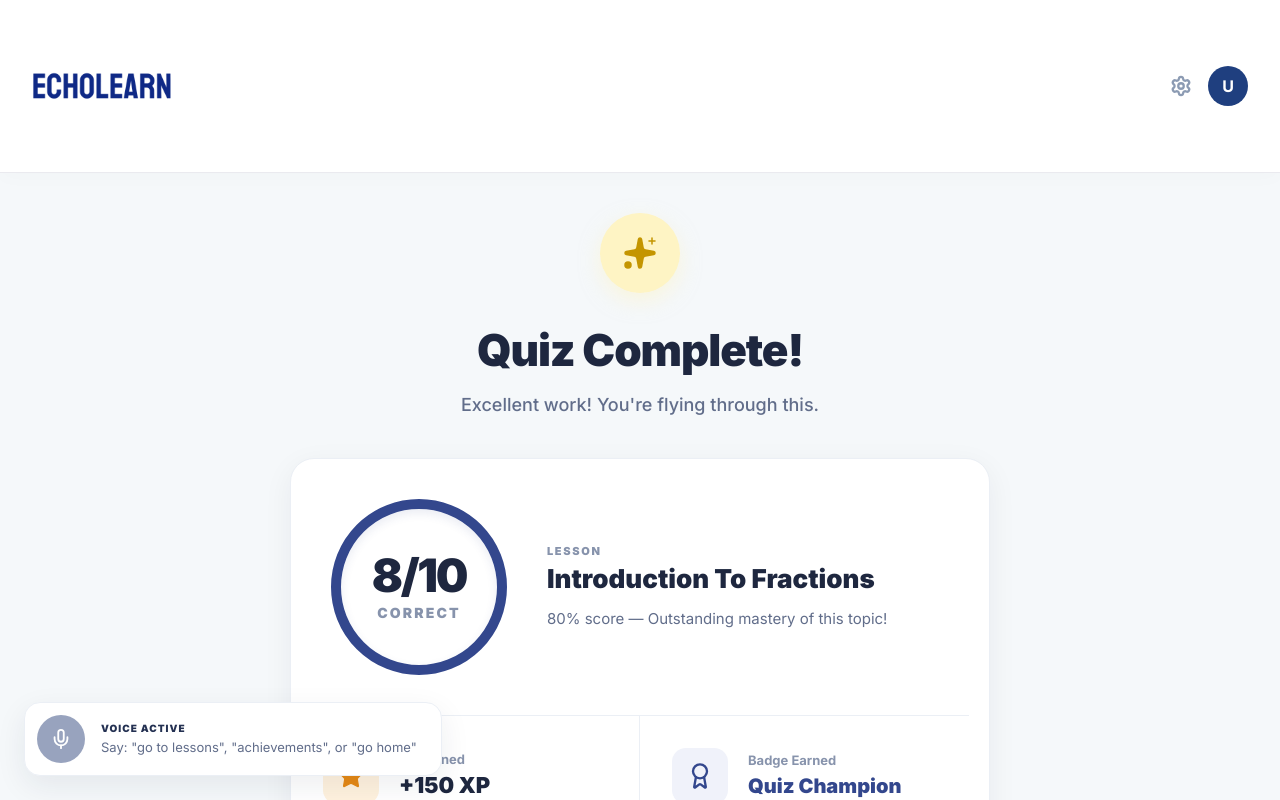
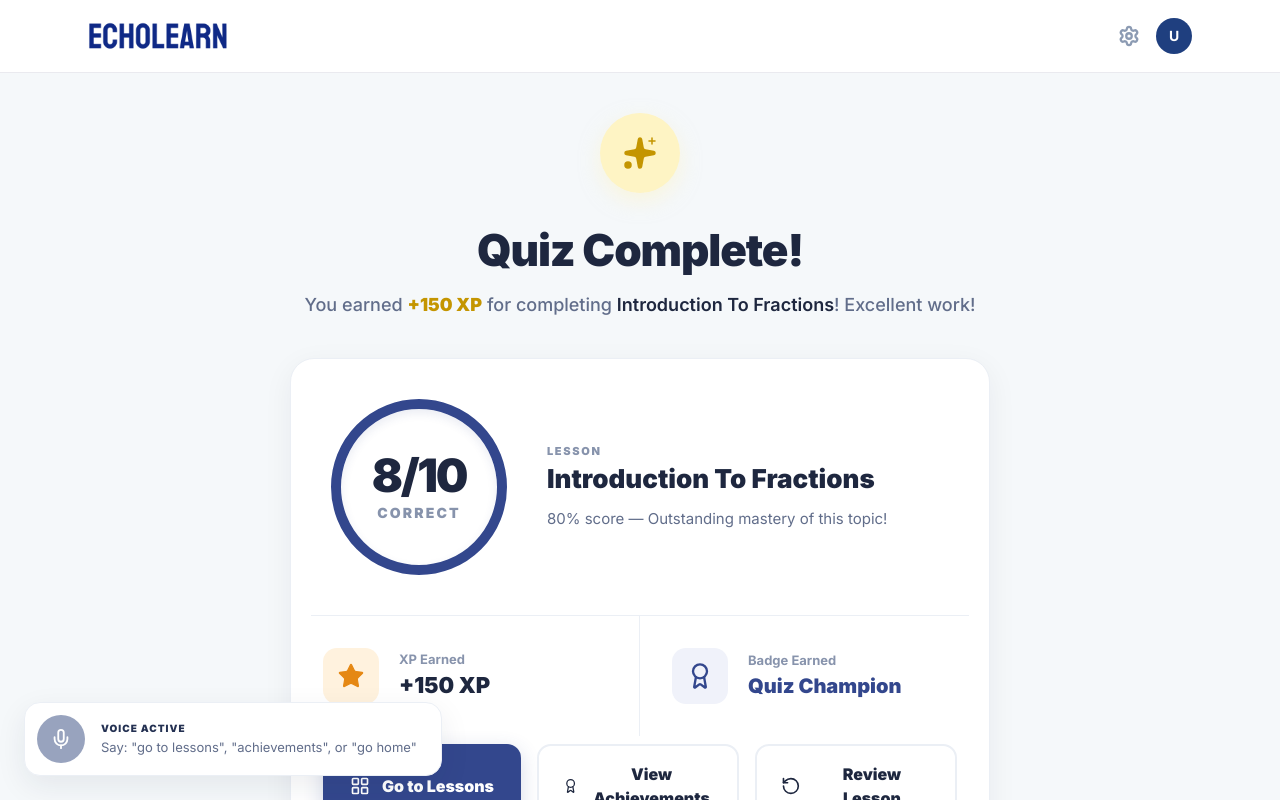
Before and after one commit to VihangaDewindi/EchoLearn, a Next.js app in the folder frontend/: page /quiz/results in a window 1280 px wide. Shown: the top 800 px of the page. Built offline with nearby package versions, Linux system fonts and the light colour scheme.

Commit message:
Updated quiz results page

```diff
--- a/frontend/app/quiz/results/page.tsx
+++ b/frontend/app/quiz/results/page.tsx
@@ -42,6 +42,10 @@ function ResultsContent() {
     if (!recognition) return;
     recognitionRef.current = recognition;
 
+    // Reset on every effect run so Strict Mode re-mount doesn't leave listening dead
+    keepListeningRef.current = true;
+    isSpeakingRef.current    = false;
+
     recognition.continuous     = true;
     recognition.interimResults = false;
     recognition.lang           = "en-US";
@@ -55,11 +59,11 @@ function ResultsContent() {
 
     const speakThen = (text: string, onEnd?: () => void) => {
       isSpeakingRef.current = true;
-      stopListening();
+      // Keep recognition running during TTS so commands are heard immediately after
       speak(text, () => {
         isSpeakingRef.current = false;
         onEnd?.();
-        if (keepListeningRef.current) setTimeout(startListening, 400);
+        if (keepListeningRef.current) setTimeout(startListening, 200);
       });
     };
 
@@ -129,7 +133,13 @@ function ResultsContent() {
       speakThen(announcement);
     };
 
-    startAssistant();
+    // Start recognition immediately so it's warm when the student speaks
+    setTimeout(startListening, 300);
+    if (!hasStartedRef.current) {
+      startAssistant();
+    } else {
+      // Strict Mode second mount: TTS already ran, recognition already started above
+    }
 
     const unlock = async () => { await tryUnlockAudio(); startAssistant(); };
     window.addEventListener("click",   unlock, { once: true });
@@ -137,7 +147,7 @@ function ResultsContent() {
 
     return () => {
       keepListeningRef.current = false;
-      hasStartedRef.current    = false;
+      // Do NOT reset hasStartedRef — prevents double TTS in Strict Mode re-mount
       window.removeEventListener("click",   unlock);
       window.removeEventListener("keydown", unlock);
       try {
@@ -153,14 +163,14 @@ function ResultsContent() {
 
   return (
     <div className="min-h-screen bg-[#F5F8FA] flex flex-col font-sans">
-      <header className="bg-white border-b border-[#EAEAEF] px-8 py-4 flex items-center justify-between z-10 relative shadow-[0_4px_20px_rgba(30,41,59,0.02)]">
-        <div className="flex items-center gap-3">
+      <header className="bg-white border-b border-[#EAEAEF] sticky top-0 z-50">
+        <div className="max-w-6xl mx-auto px-6 h-[72px] flex items-center justify-between">
           <Image src="/logo.png" alt="EchoLearn Logo" width={140} height={36} priority />
-        </div>
-        <div className="flex items-center gap-4 text-[#8C9BB3]">
-          <button className="hover:text-[#4A5E95] transition"><Settings size={22} className="stroke-[2.5px]" /></button>
-          <div className="w-10 h-10 rounded-full bg-[#1F3F7F] text-white flex items-center justify-center font-bold cursor-pointer">
-            {user?.fullName?.charAt(0)?.toUpperCase() || "U"}
+          <div className="flex items-center gap-4 text-[#8C9BB3]">
+            <button className="hover:text-[#4A5E95] transition"><Settings size={22} className="stroke-[2.5px]" /></button>
+            <div className="w-9 h-9 rounded-full bg-[#1F3F7F] text-white flex items-center justify-center font-bold text-sm cursor-pointer">
+              {user?.fullName?.charAt(0)?.toUpperCase() || "U"}
+            </div>
           </div>
         </div>
       </header>
@@ -174,7 +184,10 @@ function ResultsContent() {
 
           <h1 className="text-[44px] font-black text-[#1E273F] mb-2 tracking-tight">Quiz Complete!</h1>
           <p className="text-[18px] text-[#616D8A] font-medium mb-10">
-            {pct >= 80 ? "Excellent work! You're flying through this." : pct >= 60 ? "Good job! Keep up the momentum." : "Keep practising — you'll get there!"}
+            You earned{" "}
+            <span className="font-black text-[#C49500]">+{xp} XP</span>{" "}
+            for completing <span className="font-semibold text-[#1E273F]">{lessonTitle}</span>!{" "}
+            {pct >= 80 ? "Excellent work!" : pct >= 60 ? "Good job!" : "Keep practising!"}
           </p>
 
           <div className="w-full bg-white rounded-[24px] shadow-[0_8px_30px_rgba(30,41,59,0.06)] border border-[#EBEFF5] overflow-hidden">
```
